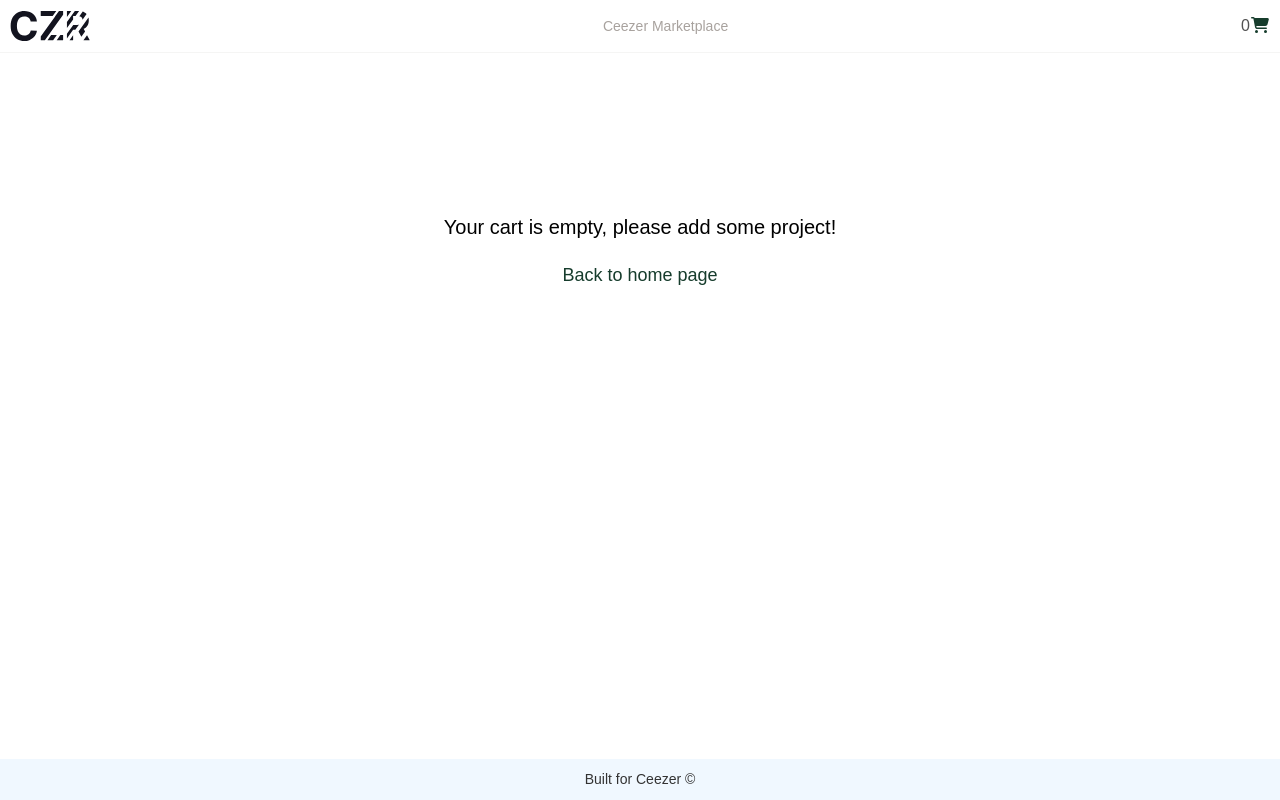
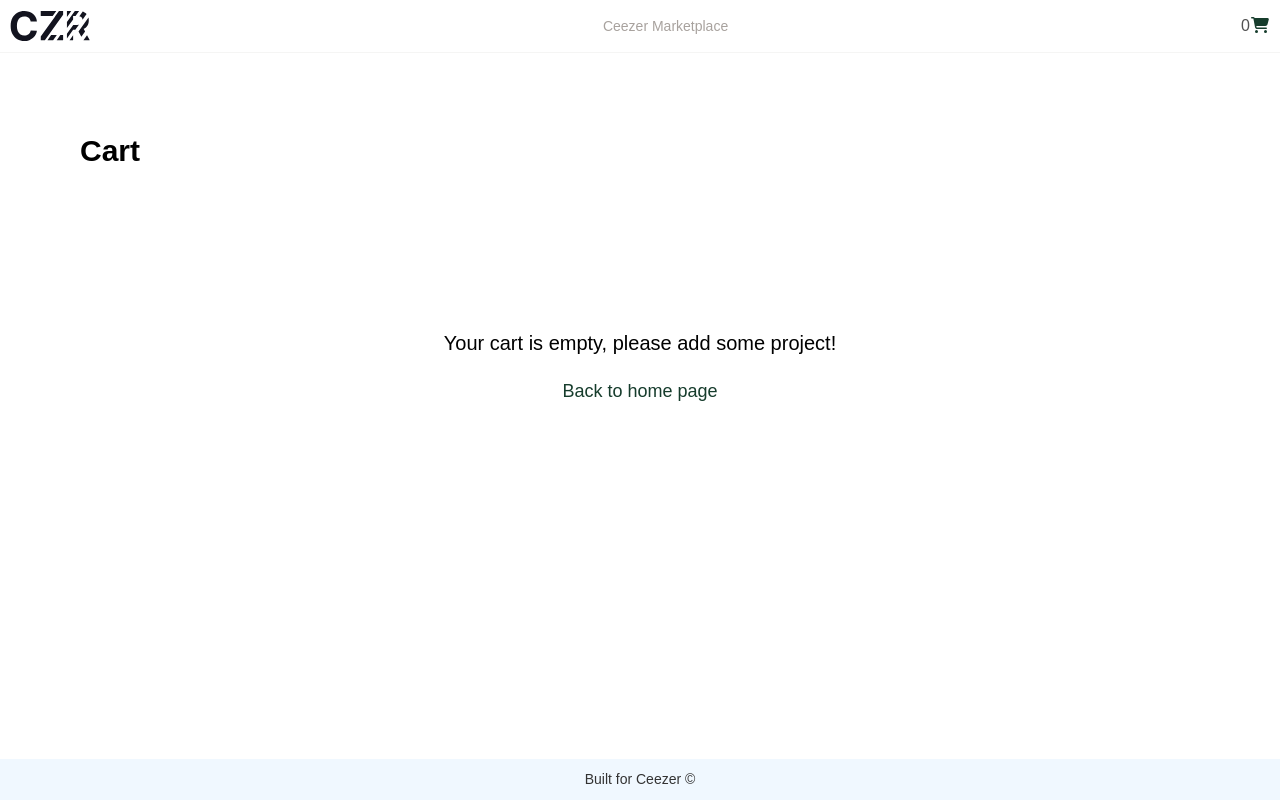
Before and after one commit to esraltintas/preview-card, a Next.js app: page /cart in a window 1280 px wide. Built offline with nearby package versions, Linux system fonts and the light colour scheme.

Commit message:
Add Cart title on cart page

```diff
--- a/src/app/cart/page.tsx
+++ b/src/app/cart/page.tsx
@@ -28,6 +28,7 @@ export default function CartDetail() {
 
   return (
     <div className="flex flex-col gap-20 p-20">
+      <h1 className="font-bold text-3xl">Cart</h1>
       {cart?.length !== 0 ? (
         <>
           {cart.map((project) => {
@@ -35,7 +36,7 @@ export default function CartDetail() {
             totalVolumeCount += project.offered_volume_in_tons;
 
             return (
-              <div className="flex flex-row" key={project.id}>
+              <div className="flex flex-row max-w-3xl" key={project.id}>
                 <ModalContent project={project} />
                 <FontAwesomeIcon
                   className="cursor-pointer text-lg"
```
